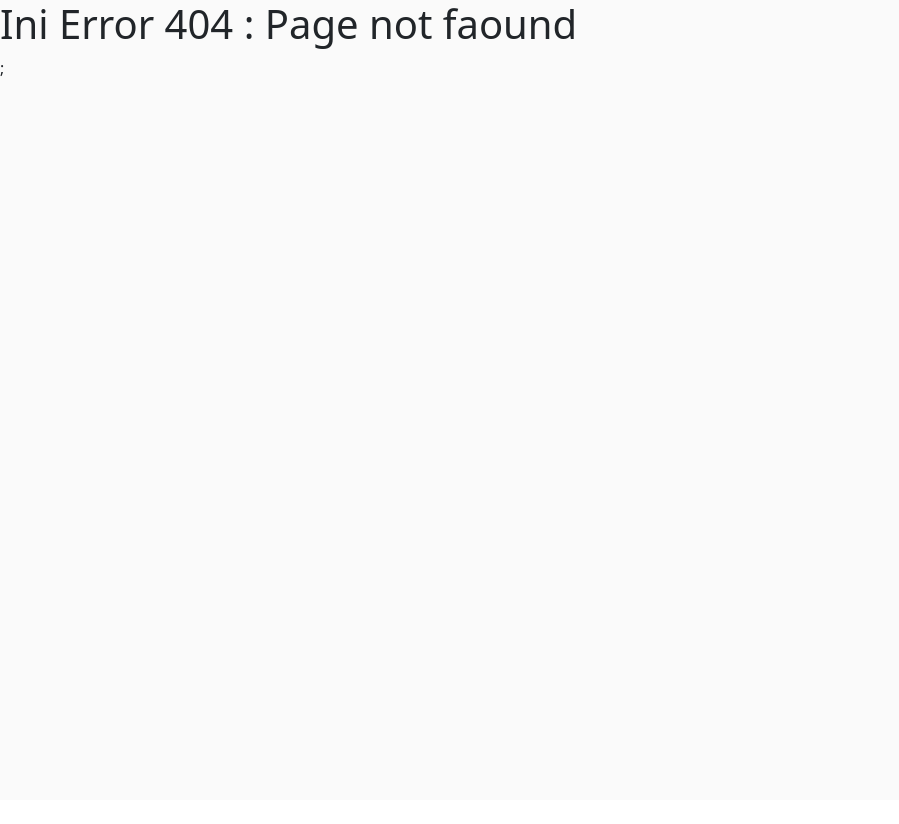
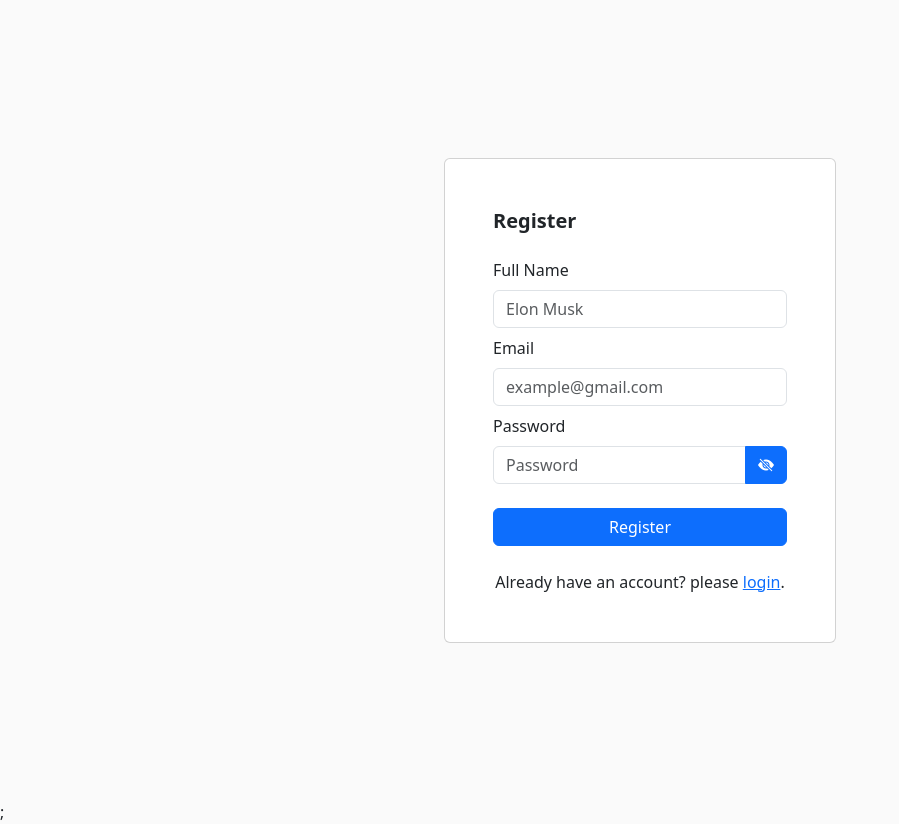
Before and after one commit to nanajusolihun/market-id-fe, a React (Create React App) app: page /register in a window 1280 px wide. Before the commit this address had no page. Shown: the whole page, without its empty margins (0-899 px from the left). Before the commit the page ends 800 px from the top, so only its background shows below. Built offline with nearby package versions, Linux system fonts and the light colour scheme.

Commit message:
feature: create page register and validation form

```diff
--- a/package.json
+++ b/package.json
@@ -6,13 +6,17 @@
     "@testing-library/jest-dom": "^5.17.0",
     "@testing-library/react": "^13.4.0",
     "@testing-library/user-event": "^13.5.0",
+    "axios": "^1.4.0",
     "bootstrap": "^5.3.1",
+    "bootstrap-icons": "^1.10.5",
+    "formik": "^2.4.3",
     "react": "^18.2.0",
     "react-bootstrap": "^2.8.0",
     "react-dom": "^18.2.0",
     "react-router-dom": "^6.15.0",
     "react-scripts": "5.0.1",
-    "web-vitals": "^2.1.4"
+    "web-vitals": "^2.1.4",
+    "yup": "^1.2.0"
   },
   "scripts": {
     "start": "react-scripts start",
--- /dev/null
+++ b/src/assets/css/typograph.css
@@ -0,0 +1,138 @@
+/* HEADING | TITLE */
+.heading__1 {
+  /* H1 */
+  font-size: 2rem;
+  font-style: normal;
+  font-weight: 700;
+  line-height: normal;
+}
+
+.heading__2 {
+  /* H2 */
+  font-size: 1.75rem;
+  font-style: normal;
+  font-weight: 700;
+  line-height: normal;
+}
+
+.heading__3 {
+  /* H3 */
+  font-size: 1.5rem;
+  font-style: normal;
+  font-weight: 700;
+  line-height: normal;
+}
+
+.heading__4 {
+  /* H4 */
+  font-size: 1.25rem;
+  font-style: normal;
+  font-weight: 700;
+  line-height: normal;
+}
+
+.heading__5 {
+  /* H5 */
+  font-size: 1rem;
+  font-style: normal;
+  font-weight: 700;
+  line-height: normal;
+}
+
+.heading__6 {
+  /* H6 */
+  font-size: 0.875rem;
+  font-style: normal;
+  font-weight: 700;
+  line-height: normal;
+}
+
+/* SUB HEADING | SUB TITLE */
+.sub__heading__1 {
+  /* S1 */
+  font-size: 1.5rem;
+  font-style: normal;
+  font-weight: 600;
+  line-height: normal;
+}
+
+.sub__heading__2 {
+  /* S2 */
+  font-size: 1.25rem;
+  font-style: normal;
+  font-weight: 600;
+  line-height: normal;
+}
+
+.sub__heading__3 {
+  /* S3 */
+  font-size: 1.125rem;
+  font-style: normal;
+  font-weight: 600;
+  line-height: normal;
+}
+
+.sub__heading__4 {
+  /* S4 */
+  font-size: 1rem;
+  font-style: normal;
+  font-weight: 600;
+  line-height: normal;
+}
+
+.sub__heading__5 {
+  /* S5 */
+  font-size: 0.875rem;
+  font-style: normal;
+  font-weight: 600;
+  line-height: normal;
+}
+
+/* PARAGRAPH | TEXT*/
+.text__1 {
+  /* P1 */
+  font-size: 1.25rem;
+  font-style: normal;
+  font-weight: 400;
+  line-height: normal;
+}
+
+.text__2 {
+  /* P2 */
+  font-size: 1.125rem;
+  font-style: normal;
+  font-weight: 400;
+  line-height: normal;
+}
+
+.text__3 {
+  /* P3 */
+  font-size: 1rem;
+  font-style: normal;
+  font-weight: 400;
+  line-height: normal;
+}
+
+.text__4 {
+  /* P4 */
+  font-size: 0.875rem;
+  font-style: normal;
+  font-weight: 400;
+  line-height: normal;
+}
+
+.text__5 {
+  /* P5 */
+  font-size: 0.75rem;
+  font-style: normal;
+  font-weight: 400;
+  line-height: normal;
+}
+
+.text__6 {
+  /* P6 */
+  font-size: 0.5rem;
+  font-style: normal;
+  font-weight: 400;
+  line-height: normal;
+}
--- a/src/index.js
+++ b/src/index.js
@@ -6,6 +6,9 @@ import { RouterProvider } from "react-router-dom";
 import router from "./routes/index";
 
 import "bootstrap/dist/css/bootstrap.min.css";
+import 'bootstrap-icons/font/bootstrap-icons.css';
+
+import "./assets/css/typograph.css";
 
 const root = ReactDOM.createRoot(document.getElementById("root"));
 root.render(
--- /dev/null
+++ b/src/pages/Login.jsx
@@ -0,0 +1,11 @@
+import React from "react";
+
+const Login = () => {
+  return (
+    <div>
+      <h1>Ini halaman Login customer</h1>
+    </div>
+  );
+};
+
+export default Login;
--- /dev/null
+++ b/src/pages/Register.jsx
@@ -0,0 +1,89 @@
+import { React, useState } from "react";
+import { useFormik } from "formik";
+import { Card, Form, Button, InputGroup } from "react-bootstrap";
+import { Link } from "react-router-dom";
+import * as Yup from "yup";
+
+const initialValues = {
+  full_name: "",
+  email: "",
+  password: "",
+};
+
+const validationSchema = Yup.object({
+  full_name: Yup.string().required("Full Name is Required"),
+  email: Yup.string().required("Email is Required"),
+  password: Yup.string().required("Password is Required"),
+});
+
+// variable REGISTER
+const Register = () => {
+  const [show, setShow] = useState(false);
+
+  const handleShowPassword = () => {
+    setShow(!show);
+  };
+
+  const formik = useFormik({
+    initialValues,
+    validationSchema,
+    onSubmit: (values) => {
+      console.log("Ini values", values);
+    },
+  });
+
+  return (
+    <section className="d-flex justify-content-center align-items-center min-vh-100">
+      <Card style={{ width: "24.5rem", padding: "2rem" }}>
+        <Card.Body>
+          <h4 className="heading__4 mb-4">Register</h4>
+
+          <Form onSubmit={formik.handleSubmit}>
+            <Form.Group className="mb-2">
+              <Form.Label htmlFor="full_name" className="mb-2">
+                Full Name
+              </Form.Label>
+              <Form.Control id="full_name" name="full_name" type="text" placeholder="Elon Musk" value={formik.values.full_name} onChange={formik.handleChange} className={formik.errors.full_name && "border-danger"} />
+
+              {formik.errors.full_name && <small className="text-danger test__5">{formik.errors.full_name}</small>}
+            </Form.Group>
+
+            <Form.Group className="mb-2">
+              <Form.Label htmlFor="email" className="mb-2">
+                Email
+              </Form.Label>
+              <Form.Control id="email" name="email" type="email" placeholder="example@gmail.com" value={formik.values.email} onChange={formik.handleChange} className={formik.errors.email && "border-danger"} />
+
+              {formik.errors.email && <small className="text-danger test__5">{formik.errors.email}</small>}
+            </Form.Group>
+
+            <Form.Group>
+              <Form.Label htmlFor="password" className="mb-2">
+                Password
+              </Form.Label>
+              <InputGroup>
+                <Form.Control id="password" name="password" type={show ? "text" : "password"} placeholder="Password" value={formik.values.password} onChange={formik.handleChange} className={formik.errors.password && "border-danger"} />
+
+                <Button onClick={handleShowPassword}>
+                  {show ? <i className="bi bi-eye-fill"></i> : <i className="bi bi-eye-slash-fill"></i>}
+                </Button>
+              </InputGroup>
+
+              {formik.errors.password && <small className="text-danger test__5">{formik.errors.password}</small>}
+            </Form.Group>
+
+            <Button type="submit" variant="primary" className="w-100 my-4">
+              Register
+            </Button>
+          </Form>
+
+          <p className="test__5 text-center mb-0">
+            Already have an account? please <Link to="/login">login</Link>.
+          </p>
+        </Card.Body>
+      </Card>
+    </section>
+  );
+};
+
+export default Register;
--- a/src/routes/index.js
+++ b/src/routes/index.js
@@ -2,15 +2,21 @@ import { createBrowserRouter, createRoutesFromElements, Route } from "react-rout
 
 // IMPORT COMPONENT, LAYOUT, RAGE AND AUTH
 import App from "../App";
+
+// CUSTOMER
+import Login from "../pages/Login";
+import Register from "../pages/Register";
 import Home from "../pages/Home";
-import About from "../pages/About";
+
+// Negative Page
 import Error from "../pages/Error";
 
 const router = createBrowserRouter(
   createRoutesFromElements(
     <Route element={<App />}>
       <Route path="/" element={<Home />} />
-      <Route path="/about" element={<About />} />
+      <Route path="/login" element={<Login />} />
+      <Route path="/register" element={<Register />} />
       <Route path="*" element={<Error />} />
     </Route>
   )
```
Also changed, not shown: 1 other file (tests, documents, lock files or other folders).
